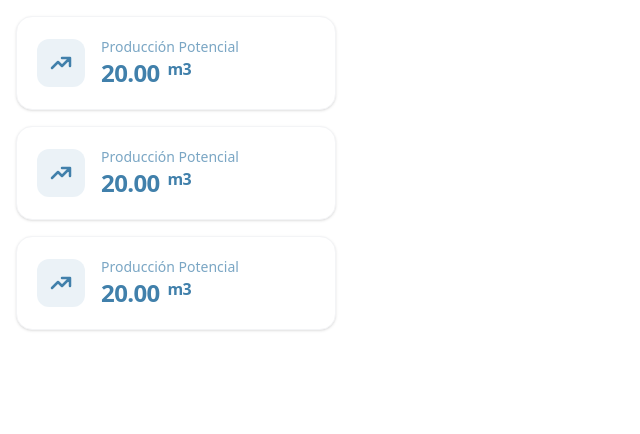
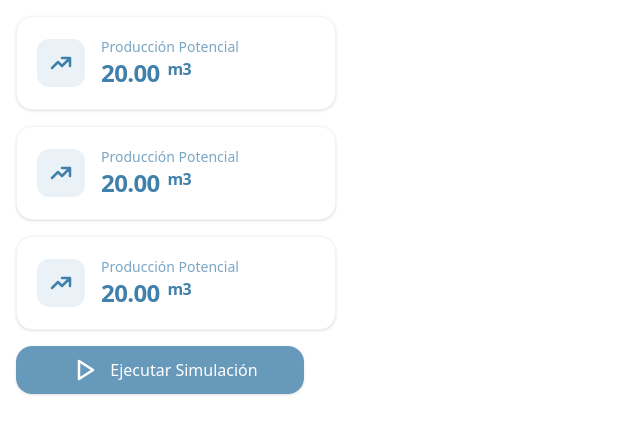
Before and after one commit to CharFranR/Biogas-Production-Simulator, a Vue app in the folder SimulatorProject/: page / in a window 1280 px wide. Shown: the top 434 px of the page, without its empty margins (0-640 px from the left). Built offline with nearby package versions, Linux system fonts and the light colour scheme.

Commit message:
button component

```diff
--- a/SimulatorProject/src/App.vue
+++ b/SimulatorProject/src/App.vue
@@ -1,11 +1,13 @@
 <script setup lang="ts">
 import Cards from './components/cards.vue'
+import Button from './components/Button.vue'
 
 // SVG icons
 const iconTrending = "M13 7h8m0 0v8m0-8l-8 8-4-4-6 6"
 const iconMonitoing = "M22 12h-4l-3 9L9 3l-3 9H2"
 const iconMoinsture = "M12 2s6 7 6 11a6 6 0 1 1-12 0c0-4 6-11 6-11z"
 const iconWind = "M17.7 7.7A7.1 7.1 0 1 1 5 13.1M18 13.1h-8M6 13.1H2M14.5 17.5A3.5 3.5 0 0 1 11 21H2M10.5 8.5A3.5 3.5 0 1 1 14 5H2"
+const iconPlay = "M5 3l14 9-14 9V3z"
 
 
 </script>
@@ -14,4 +16,9 @@ const iconWind = "M17.7 7.7A7.1 7.1 0 1 1 5 13.1M18 13.1h-8M6 13.1H2M14.5 17.5A3
   <Cards label="Producción Potencial" value="20.00" unit="m3" :iconPath="iconTrending"/>
   <Cards label="Producción Potencial" value="20.00" unit="m3" :iconPath="iconTrending"/>
   <Cards label="Producción Potencial" value="20.00" unit="m3" :iconPath="iconTrending"/>
+
+  <Button buttonName="Ejecutar Simulación" :iconPath="iconPlay"></Button>
+
 </template>
+
+<style scoped></style>
--- /dev/null
+++ b/SimulatorProject/src/components/button.vue
@@ -0,0 +1,25 @@
+<script setup>
+    defineProps ( {
+        buttonName: String,
+        iconPath: String
+    })
+</script>
+
+<template>
+
+<div class="flex items-center justify-center shadow-sm w-full max-w-2xs m-4 bg-[#4180ab]/80 rounded-2xl ">
+
+    <div class="flex-shrink-0 flex items-center justify-center w-12 h-12 rounded-xl">
+      <svg class="w-6 h-6 text-white" fill="none" stroke="currentColor" stroke-width="2.5" viewBox="0 0 24 24">
+        <path stroke-linecap="round" stroke-linejoin="round" :d="iconPath" />
+      </svg>
+    </div>
+
+    <div class="flex text-white ">
+        {{buttonName}}
+    </div>
+</div>
+
+</template>
+
+<style scoped></style>
```
